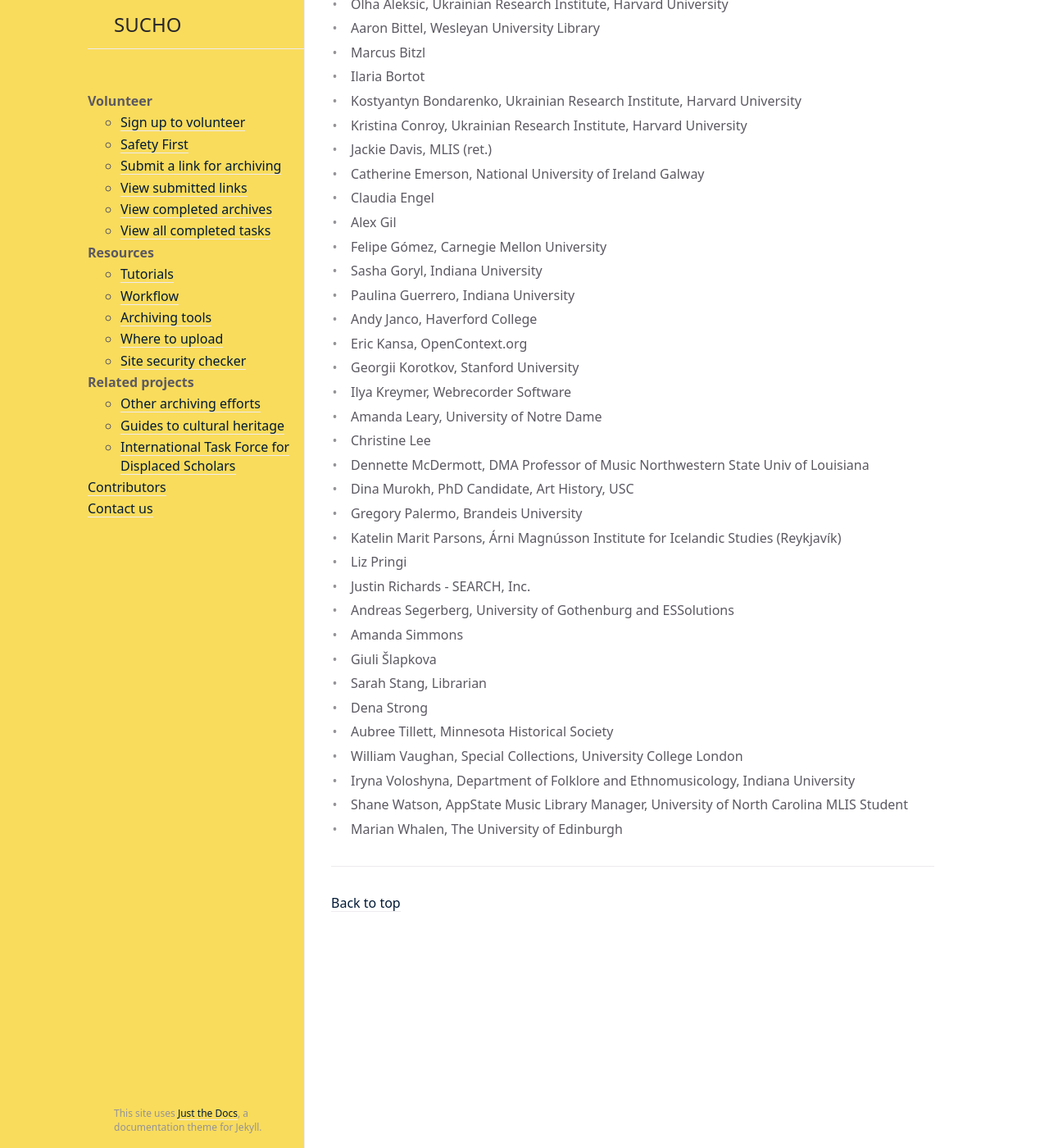
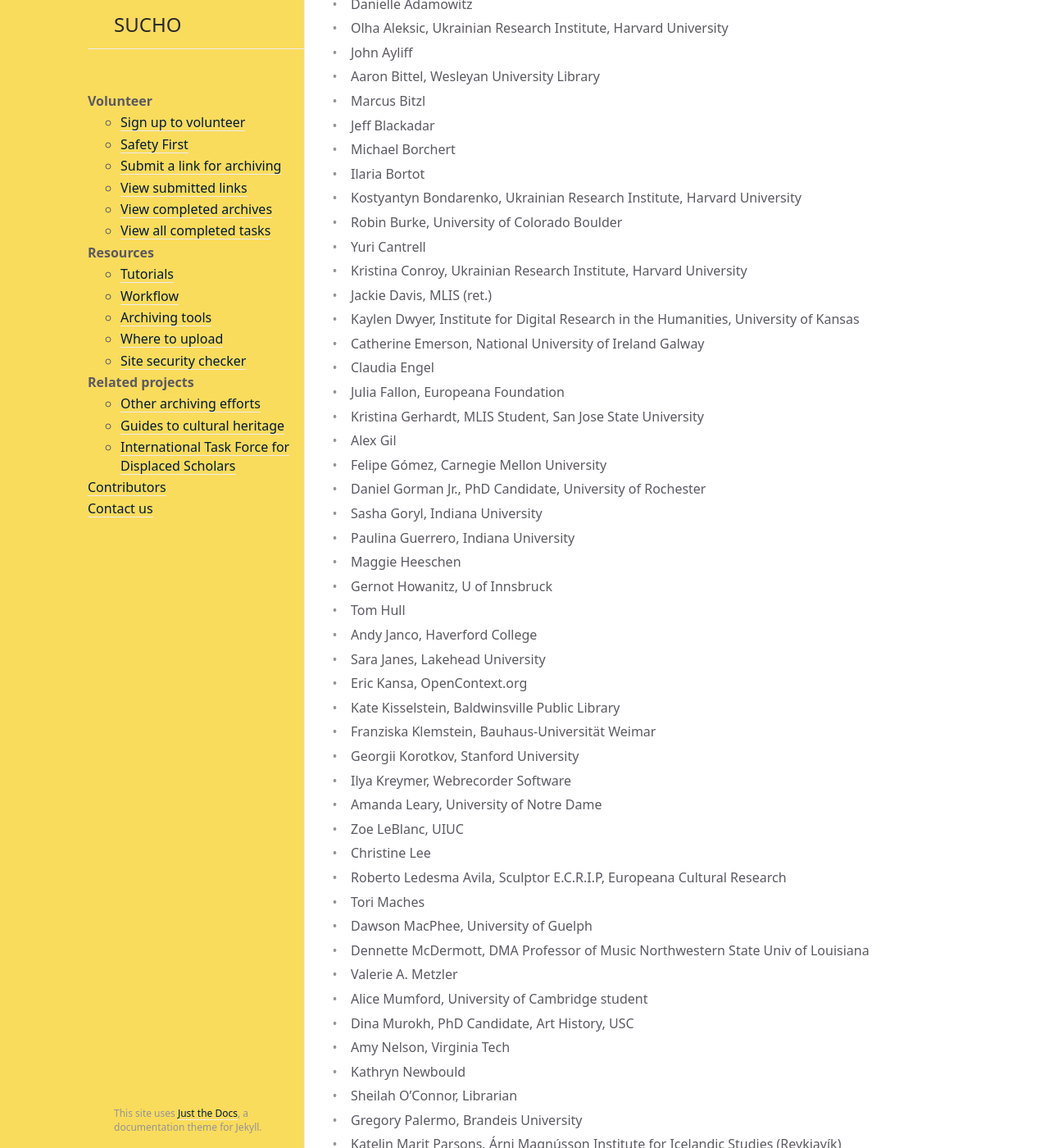
Before and after one commit to sucho-archiving/sucho-archiving.github.io, a Jekyll site: the page built from contributors.md, in a window 1280 px wide and 1400 px high, scrolled down 431 px. Shown: the whole window at 82% size. Built offline with Jekyll 4.4.1, drawn with Linux system fonts in a browser that asks for light colours; some of the changed text lies outside the part shown.

Commit message:
Update contributors.md

```diff
--- a/contributors.md
+++ b/contributors.md
@@ -15,38 +15,72 @@
 ### The team
 Thank you to everyone who's volunteered their time for the project -- we've had a thousand people join our Slack workspace! The following is a very incomplete, alphabetical list of the team:
 
+- Danielle Adamowitz
 - Olha Aleksic, Ukrainian Research Institute, Harvard University
+- John Ayliff
 - Aaron Bittel, Wesleyan University Library
 - Marcus Bitzl
+- Jeff Blackadar
+- Michael Borchert
 - Ilaria Bortot
 - Kostyantyn Bondarenko, Ukrainian Research Institute, Harvard University
+- Robin Burke, University of Colorado Boulder
+- Yuri Cantrell
 - Kristina Conroy, Ukrainian Research Institute, Harvard University
 - Jackie Davis, MLIS (ret.)
+- Kaylen Dwyer, Institute for Digital Research in the Humanities, University of Kansas
 - Catherine Emerson, National University of Ireland Galway
 - Claudia Engel
+- Julia Fallon, Europeana Foundation
+- Kristina Gerhardt, MLIS Student, San Jose State University
 - Alex Gil
 - Felipe Gómez, Carnegie Mellon University
+- Daniel Gorman Jr., PhD Candidate, University of Rochester
 - Sasha Goryl, Indiana University
 - Paulina Guerrero, Indiana University
+- Maggie Heeschen
+- Gernot Howanitz, U of Innsbruck
+- Tom Hull
 - Andy Janco, Haverford College
+- Sara Janes, Lakehead University
 - Eric Kansa, OpenContext.org
+- Kate Kisselstein, Baldwinsville Public Library
+- Franziska Klemstein, Bauhaus-Universität Weimar
 - Georgii Korotkov, Stanford University
 - Ilya Kreymer, Webrecorder Software
 - Amanda Leary, University of Notre Dame
+- Zoe LeBlanc, UIUC
 - Christine Lee
+- Roberto Ledesma Avila, Sculptor E.C.R.I.P, Europeana Cultural Research
+- Tori Maches
+- Dawson MacPhee, University of Guelph
 - Dennette McDermott, DMA Professor of Music Northwestern State Univ of Louisiana
+- Valerie A. Metzler
+- Alice Mumford, University of Cambridge student
 - Dina Murokh, PhD Candidate, Art History, USC
+- Amy Nelson, Virginia Tech
+- Kathryn Newbould
+- Sheilah O'Connor, Librarian
 - Gregory Palermo, Brandeis University
 - Katelin Marit Parsons, Árni Magnússon Institute for Icelandic Studies (Reykjavík)
 - Liz Pringi
+- Anna Rakityanskaya, Harvard University
 - Justin Richards -  SEARCH, Inc.
+- Emanuele Sanna
+- Lesia Savedchuk
 - Andreas Segerberg, University of Gothenburg and ESSolutions
 - Amanda Simmons
 - Giuli Šlapkova
+- Polina Solonets, Max Planck Institute for Legal History and Legal Theory
 - Sarah Stang, Librarian
+- Jennifer A. Stern
 - Dena Strong
+- Kathleen Tabak, University of Oklahoma
 - Aubree Tillett, Minnesota Historical Society
 - William Vaughan, Special Collections, University College London
 - Iryna Voloshyna, Department of Folklore and Ethnomusicology, Indiana University
+- Cosima Wagner, Freie Universität Berlin, University Library
 - Shane Watson, AppState Music Library Manager, University of North Carolina MLIS Student
+- Alex Wermer-Colan, Temple University
 - Marian Whalen, The University of Edinburgh
+- Talia Zajac, University of Manchester
```
